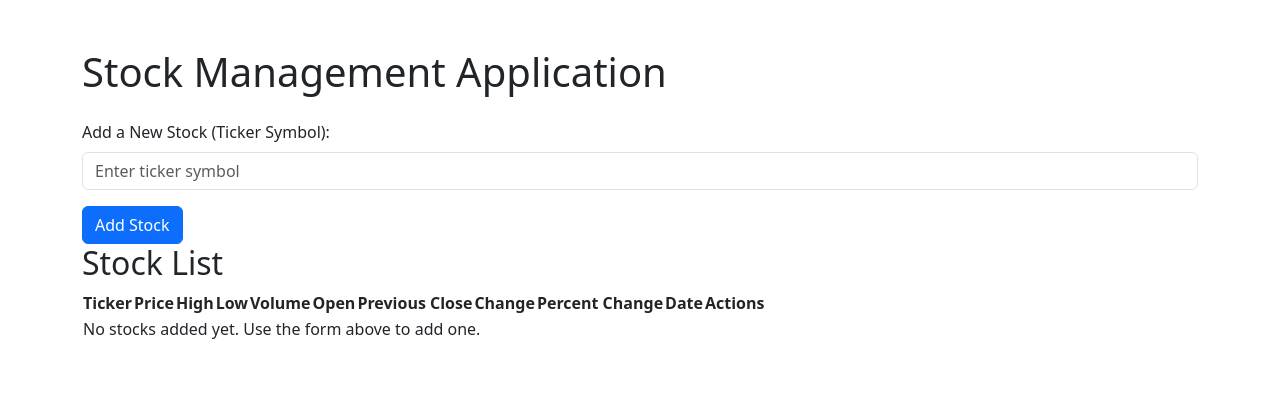
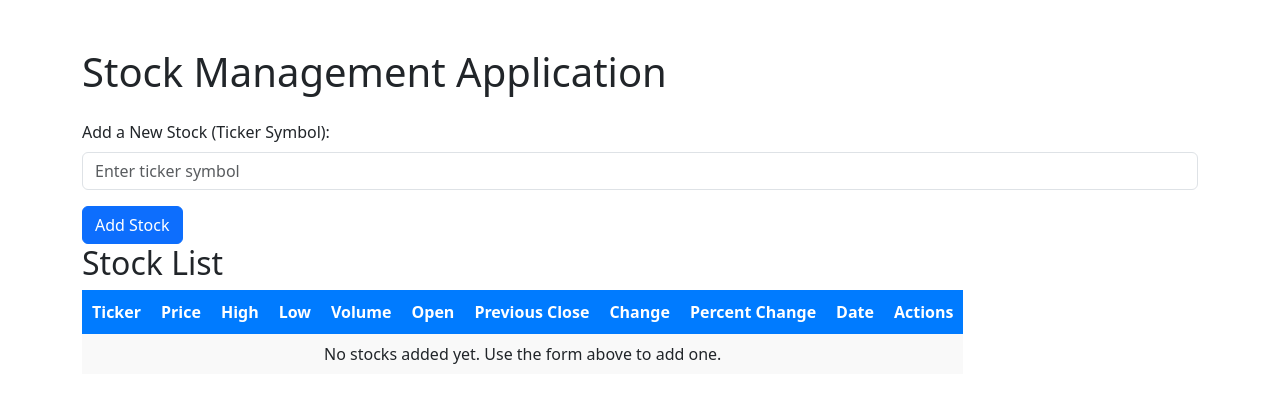
Before and after one commit to blue-samarth/uv_vu-uv_vu, a Flask app: page / in a window 1280 px wide. Shown: the top 403 px of the page. Run offline with Flask 3, Linux system fonts and the light colour scheme.

Commit message:
added working

```diff
--- a/static/index.js
+++ b/static/index.js
@@ -0,0 +1,40 @@
+// Ensure the DOM is fully loaded
+window.addEventListener('DOMContentLoaded', () => {
+    // Apply alternating row colors for better readability
+    const rows = document.querySelectorAll('tbody tr');
+    rows.forEach((row, index) => {
+        if (index % 2 === 0) {
+            row.style.backgroundColor = '#f9f9f9'; // Light gray for even rows
+        } else {
+            row.style.backgroundColor = '#ffffff'; // White for odd rows
+        }
+    });
+
+    // Highlight rows on hover
+    rows.forEach((row) => {
+        row.addEventListener('mouseenter', () => {
+            row.style.backgroundColor = '#e6f7ff'; // Light blue on hover
+        });
+
+        row.addEventListener('mouseleave', () => {
+            const index = Array.from(rows).indexOf(row);
+            row.style.backgroundColor = index % 2 === 0 ? '#f9f9f9' : '#ffffff'; // Restore original color
+        });
+    });
+
+    // Style the table headers
+    const headers = document.querySelectorAll('thead th');
+    headers.forEach((header) => {
+        header.style.backgroundColor = '#007bff'; // Bootstrap primary color
+        header.style.color = '#ffffff'; // White text
+        header.style.textAlign = 'center'; // Centered text
+        header.style.padding = '10px';
+    });
+
+    // Center-align all table data cells
+    const cells = document.querySelectorAll('tbody td');
+    cells.forEach((cell) => {
+        cell.style.textAlign = 'center';
+        cell.style.padding = '8px';
+    });
+});
--- a/templates/index.html
+++ b/templates/index.html
@@ -76,6 +76,6 @@
         </div>
     </div>
 
-    <script src="https://cdn.jsdelivr.net/npm/bootstrap@5.3.0/dist/js/bootstrap.bundle.min.js"></script>
+    <script src="index.js"></script>
 </body>
 </html>
```
